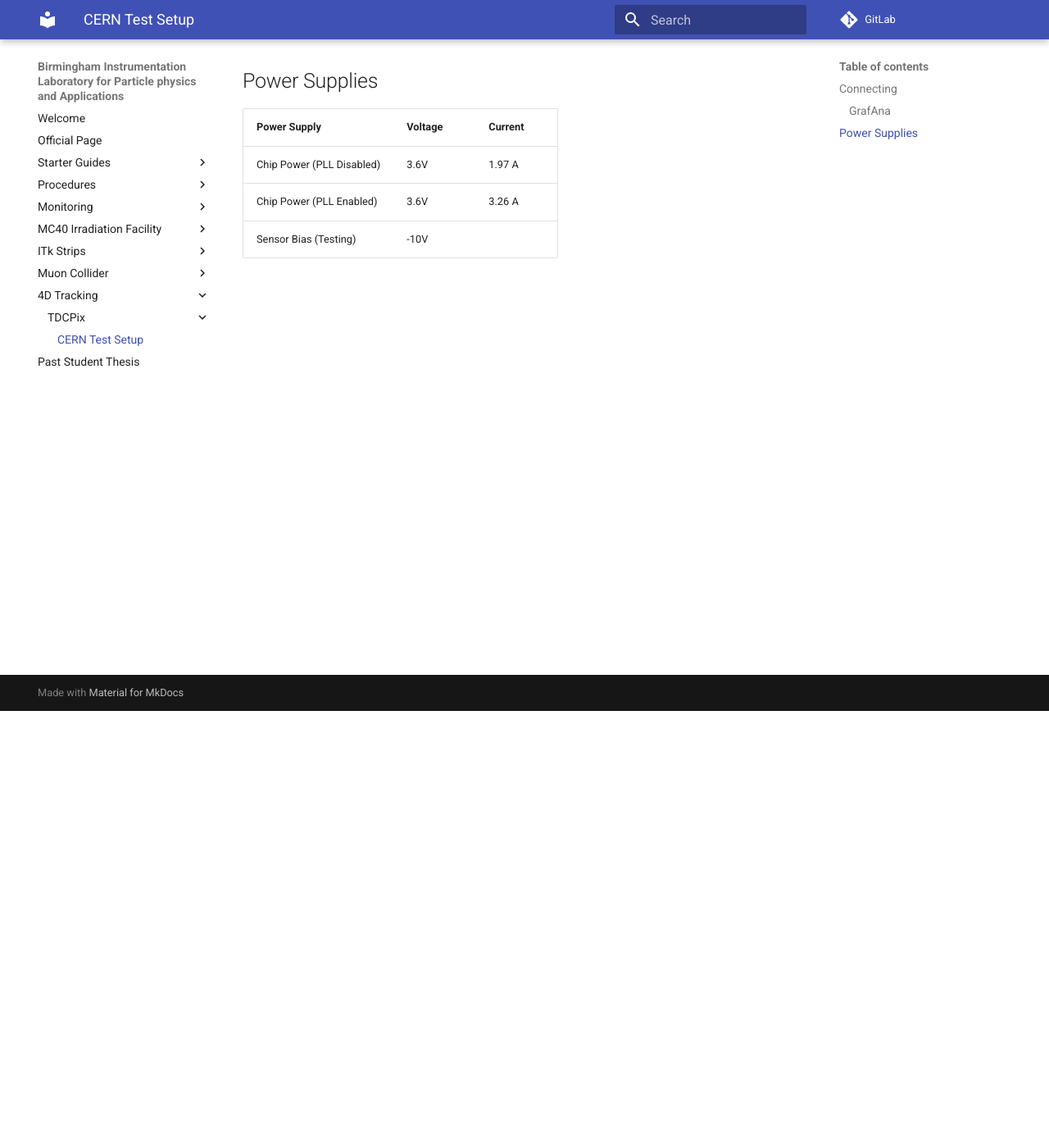
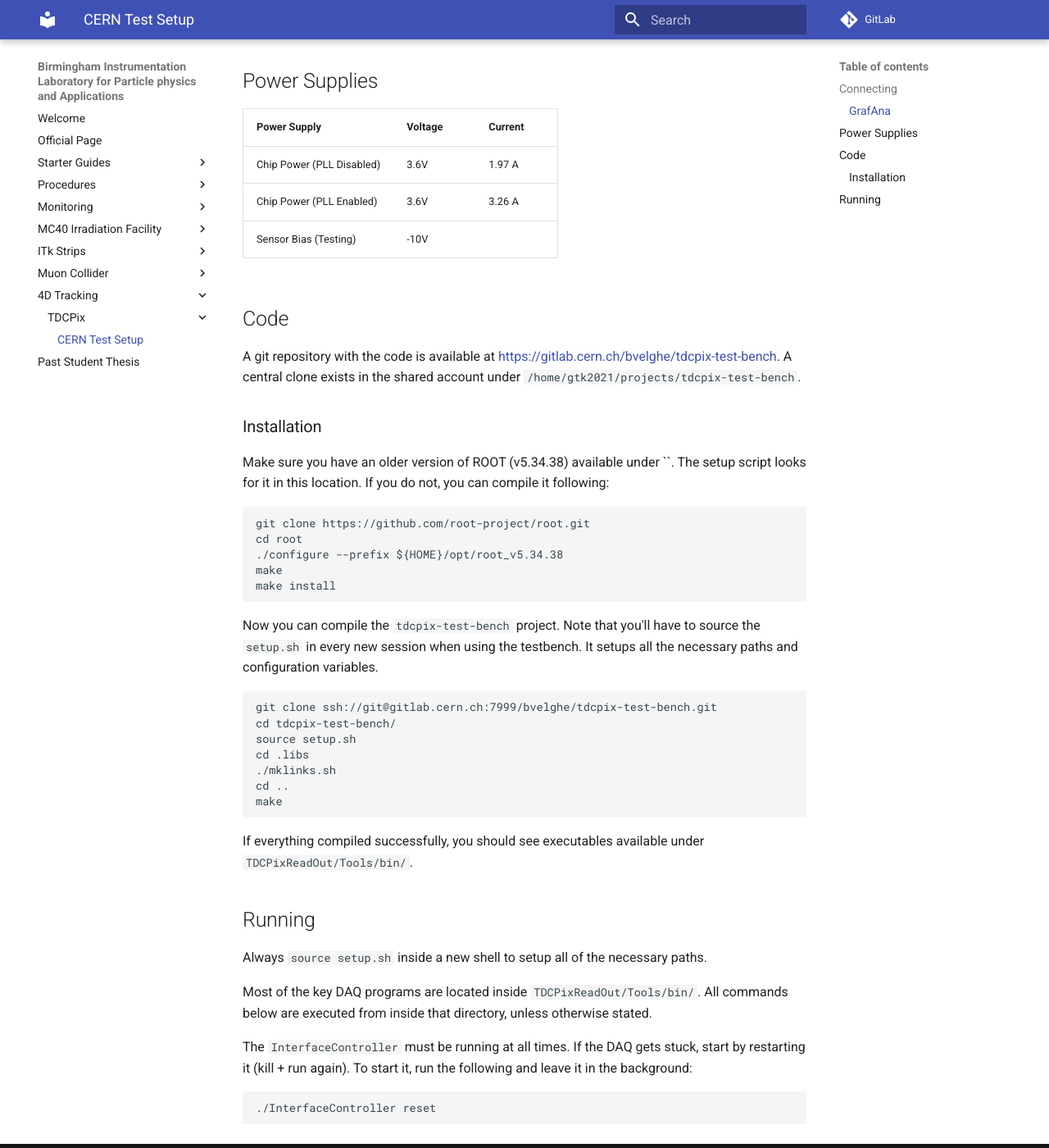
Before and after one commit to BILPAware/wiki, an MkDocs documentation site: the page built from docs/4dtracking/tdcpix/cernsetup.md, in a window 1280 px wide and 1400 px high, scrolled down 533 px. Shown: the whole window at 82% size. Built offline with MkDocs 1.6.1 and Material for MkDocs 9.7.7, drawn with Linux system fonts in a browser that asks for light colours.

Commit message:
Add more text, including compilation and running, to TDCPix document.

````diff
--- a/docs/4dtracking/tdcpix/cernsetup.md
+++ b/docs/4dtracking/tdcpix/cernsetup.md
@@ -23,3 +23,45 @@ Point your browser to [http://localhost:3000](http://localhost:3000) or directly
 | Chip Power (PLL Disabled) | 3.6V | 1.97 A |
 | Chip Power (PLL Enabled) | 3.6V | 3.26 A |
 | Sensor Bias (Testing) | -10V |  |
+
+## Code
+
+A git repository with the code is available at [https://gitlab.cern.ch/bvelghe/tdcpix-test-bench](https://gitlab.cern.ch/bvelghe/tdcpix-test-bench). A central clone exists in the shared account under `/home/gtk2021/projects/tdcpix-test-bench`.
+
+### Installation
+
+Make sure you have an older version of ROOT (v5.34.38) available under ``. The setup script looks for it in this location. If you do not, you can compile it following:
+
+```shell
+git clone https://github.com/root-project/root.git
+cd root
+./configure --prefix ${HOME}/opt/root_v5.34.38
+make
+make install
+```
+
+Now you can compile the `tdcpix-test-bench` project. Note that you'll have to source the `setup.sh` in every new session when using the testbench. It setups all the necessary paths and configuration variables.
+
+```shell
+git clone ssh://git@gitlab.cern.ch:7999/bvelghe/tdcpix-test-bench.git
+cd tdcpix-test-bench/
+source setup.sh
+cd .libs
+./mklinks.sh
+cd ..
+make
+```
+
+If everything compiled successfully, you should see executables available under `TDCPixReadOut/Tools/bin/`.
+
+## Running
+
+Always `source setup.sh` inside a new shell to setup all of the necessary paths.
+
+Most of the key DAQ programs are located inside `TDCPixReadOut/Tools/bin/`. All commands below are executed from inside that directory, unless otherwise stated.
+
+The `InterfaceController` must be running at all times. If the DAQ gets stuck, start by restarting it (kill + run again). To start it, run the following and leave it in the background:
+
+```shell
+./InterfaceController reset
+```
````
